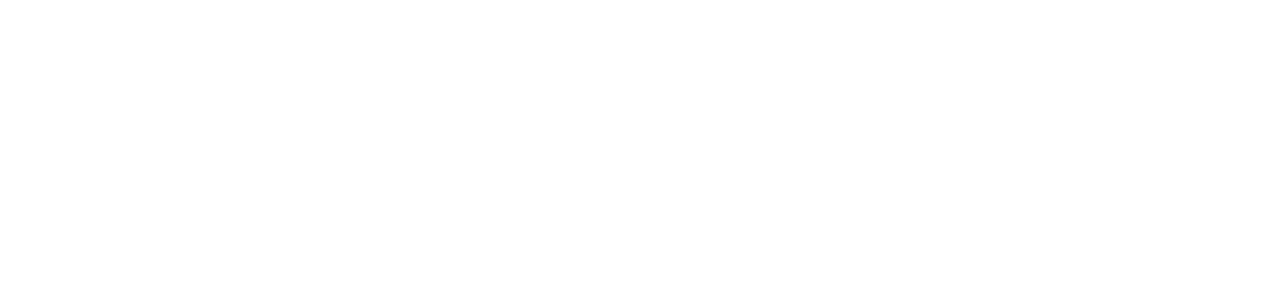
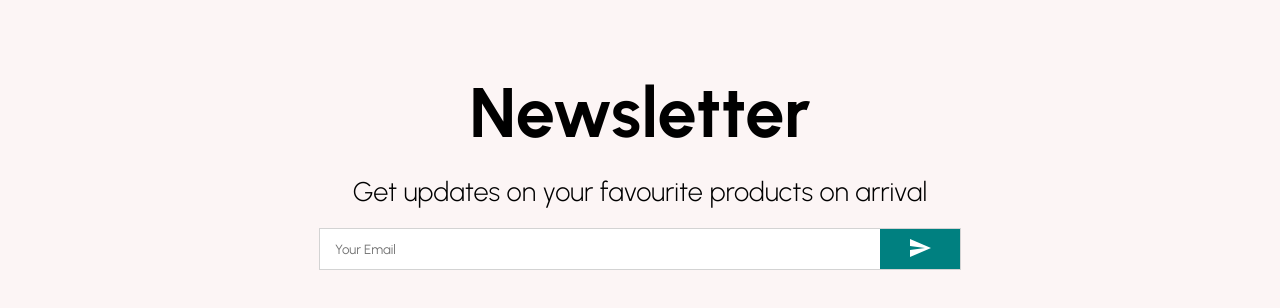
Before and after one commit to rafiuislam/ecommerce, a React (Create React App) app: page / in a window 1280 px wide. Shown: the part 2296-2604 px from the top of the page. Before the commit the page ends 2226 px from the top, so only its background shows below. Built offline with nearby package versions, Linux system fonts and the light colour scheme.

Commit message:
added Newsletter container design

```diff
--- /dev/null
+++ b/src/components/Newsletter.jsx
@@ -0,0 +1,60 @@
+import { Send } from "@material-ui/icons";
+import styled from "styled-components";
+
+const Container = styled.div`
+    height: 60vh;
+    display: flex;
+    flex-direction: column;
+    background-color: #fcf5f5;
+    justify-content: center;
+    align-items: center;
+`;
+const Title = styled.h1`
+    font-size: 70px;
+    margin-bottom: 20px;
+`;
+const Description = styled.div`
+    font-size: 27px;
+    font-weight: 300;
+    margin-bottom: 20px;
+`;
+const InputContainer = styled.div`
+    width: 50%;
+    height: 40px;
+    background-color: white;
+    display: flex;
+    justify-content: space-between;
+    border: 1px solid lightgrey;
+`;
+const Input = styled.input`
+    outline: none;
+    border: none;
+    flex: 8;
+    padding-left: 15px;
+`;
+const Button = styled.button`
+    flex: 1;
+    border: none;
+    color: white;
+    background-color: teal;
+    cursor: pointer;
+`;
+
+const Newsletter = () => {
+    return (
+        <Container>
+            <Title>Newsletter</Title>
+            <Description>
+                Get updates on your favourite products on arrival
+            </Description>
+            <InputContainer>
+                <Input placeholder="Your Email" />
+                <Button>
+                    <Send />
+                </Button>
+            </InputContainer>
+        </Container>
+    );
+};
+
+export default Newsletter;
--- a/src/pages/Home.jsx
+++ b/src/pages/Home.jsx
@@ -2,6 +2,7 @@
 import Announcement from "../components/Announcement";
 import Categories from "../components/Categories";
 import Navbar from "../components/Navbar";
+import Newsletter from "../components/Newsletter";
 import Products from "../components/Products";
 import Slider from "../components/Slider";
 
@@ -13,6 +14,7 @@
             <Slider />
             <Categories />
             <Products />
+            <Newsletter />
         </div>
     );
 };
```
